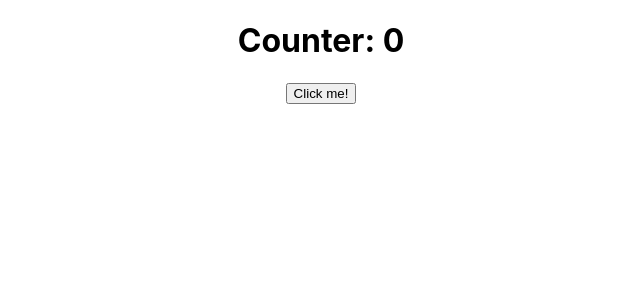
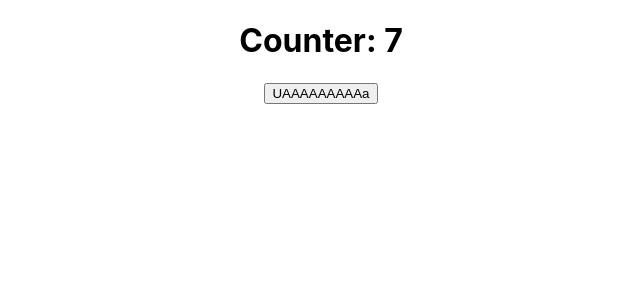
Before and after one commit to Underscore2/EserciziReact, a React (Create React App) app in the folder esercizio/: page / in a window 1280 px wide. Shown: the top 300 px of the page, without its empty margins (319-959 px from the left). Built offline with nearby package versions, Linux system fonts and the light colour scheme.

Commit message:
use effect 02 - Done

```diff
--- a/esercizio/src/App.js
+++ b/esercizio/src/App.js
@@ -1,15 +1,25 @@
 import logo from './logo.svg';
 import './App.css';
 import Counter from './Counter';
+import { useState } from 'react';
+function App() {
 
-function App() {
+  const [toggle,setToggle]=useState(true)
+
+
+
   function onCounterChange(counter){
     console.log(`The state now is ${counter}`)
   }
 
+  function handleButton(){
+    setToggle(s=>!s)
+  }
+
   return (
     <div className="App">
-     <Counter onCounterChange={onCounterChange}/>
+     {toggle && <Counter onCounterChange={onCounterChange}/>}
+     <button onClick={handleButton} >UAAAAAAAAAa</button>
 
     </div>
   );
--- a/esercizio/src/Counter.js
+++ b/esercizio/src/Counter.js
@@ -1,28 +1,36 @@
-import {useState,useEffect} from 'react'
+import { useState, useEffect } from 'react'
 
 
-function Counter ({initialValue=0,onCounterChange}){
-
-    const [counter,setCount]=useState(initialValue)
-    useEffect(()=>{
-    onCounterChange(counter)}
-    ,[counter])
+function Counter({ initialValue = 0 }) {
 
 
-    function handlerButton(){
+    const [counter, setCount] = useState(initialValue)
+    const intervalID = ()=> setInterval(()=>{
+              setCount(counter + 1)
+          },1000)
 
-        return (setCount(counter+1))
+    useEffect(() => {
 
-    }
+        intervalID()
 
-return(
+    }, [counter])
+
+    useEffect(()=>{
+        return()=>{
+            clearInterval(intervalID)
+            console.log('Verrò smontato, ma due volte perché sono in strict mode. LOL!')
+        }
+    },[])
 
 
-    <>
-    <h1>Counter: {counter}</h1>
-    <button onClick={handlerButton}>Click me!</button>
-    </>
-)
+
+    return (
+
+
+        <>
+            <h1>Counter: {counter}</h1>
+        </>
+    )
 
 }
 export default Counter;
```
